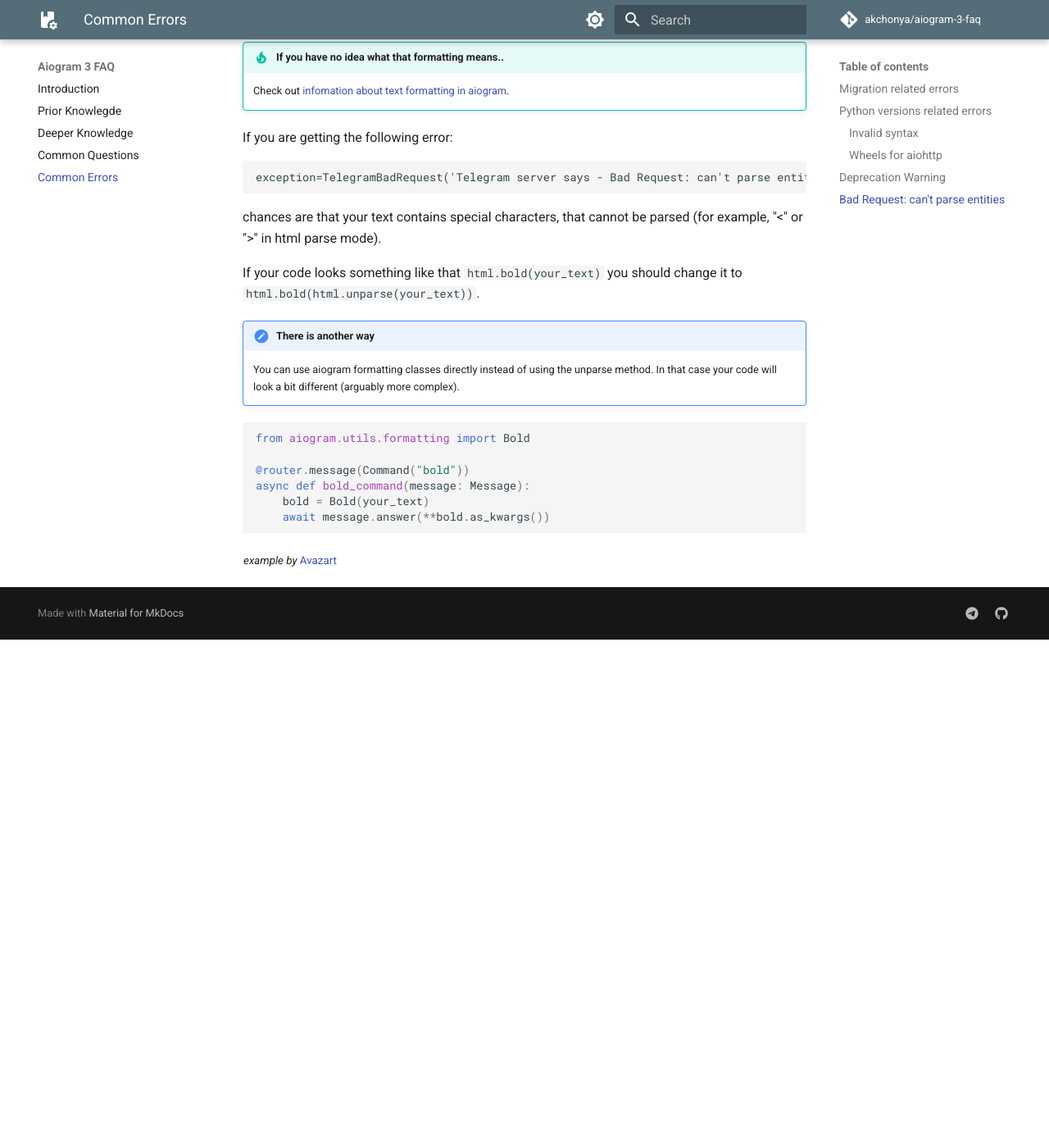
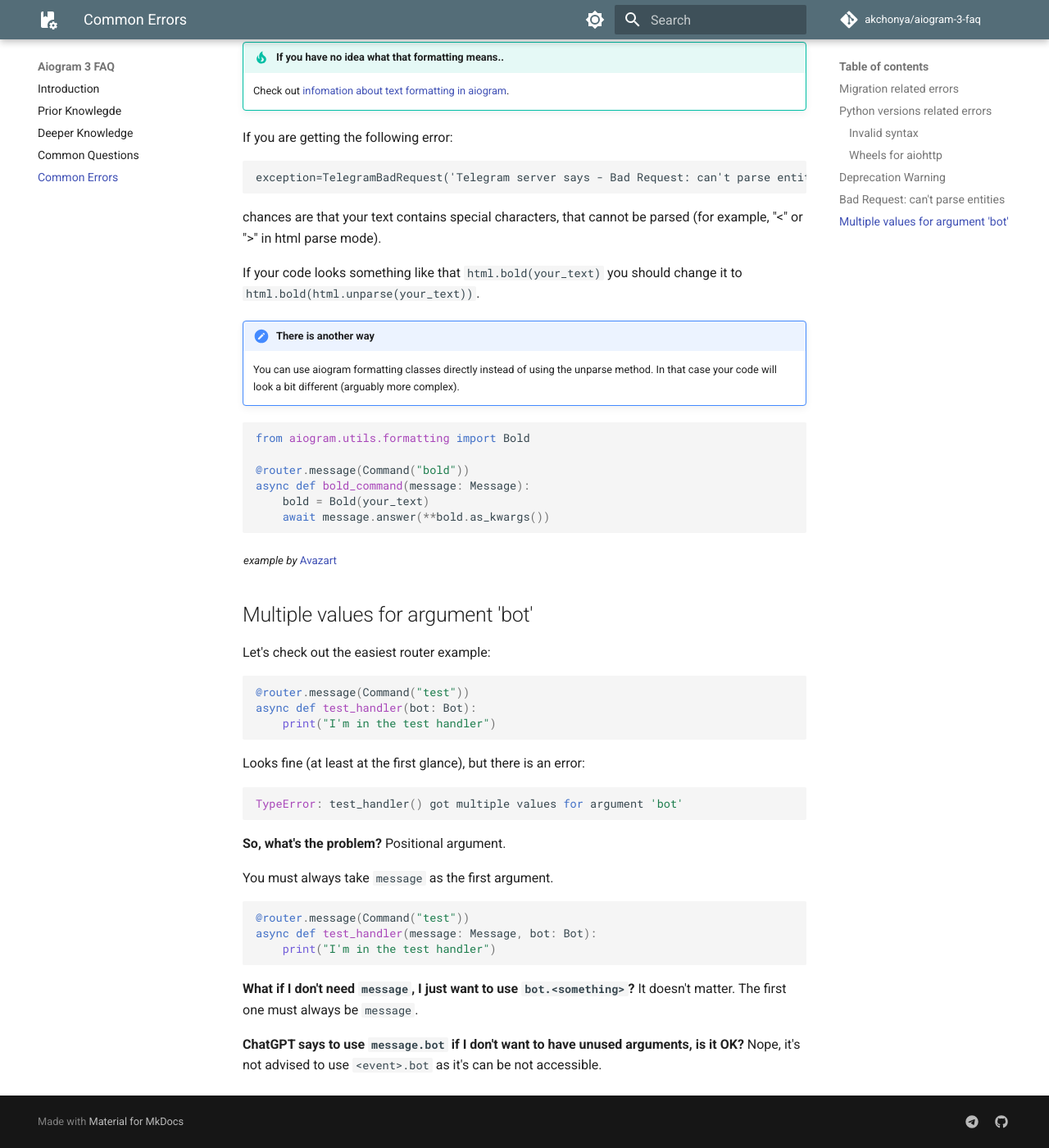
Before and after one commit to akchonya/aiogram-3-faq, an MkDocs documentation site: the page built from docs/common_errors.md, in a window 1280 px wide and 1400 px high, scrolled down 2479 px. Shown: the whole window at 82% size. Built offline with MkDocs 1.6.1 and Material for MkDocs 9.7.7, drawn with Linux system fonts in a browser that asks for light colours; comment, search, counter and statistics services are not loaded; before the commit the page ends 3259 px from its top, so only the background shows below that.

Commit message:
cover multiple values for bot error

````diff
--- a/docs/common_errors.md
+++ b/docs/common_errors.md
@@ -125,3 +125,33 @@
 ```
 
 <sub>*example by* [Avazart](https://t.me/Avazart)</sub>
+
+## Multiple values for argument 'bot'
+
+Let's check out the easiest router example:
+
+```python
+@router.message(Command("test"))
+async def test_handler(bot: Bot):
+    print("I'm in the test handler")
+```
+
+Looks fine (at least at the first glance), but there is an error:
+
+```python
+TypeError: test_handler() got multiple values for argument 'bot'
+```
+
+**So, what's the problem?** Positional argument.
+
+You must always take `message` as the first argument.
+
+```python
+@router.message(Command("test"))
+async def test_handler(message: Message, bot: Bot):
+    print("I'm in the test handler")
+```
+
+**What if I don't need `message`, I just want to use `bot.<something>`?** It doesn't matter. The first one must always be `message`.
+
+**ChatGPT says to use `message.bot` if I don't want to have unused arguments, is it OK?** Nope, it's not advised to use `<event>.bot` as it's can be not accessible.
````
